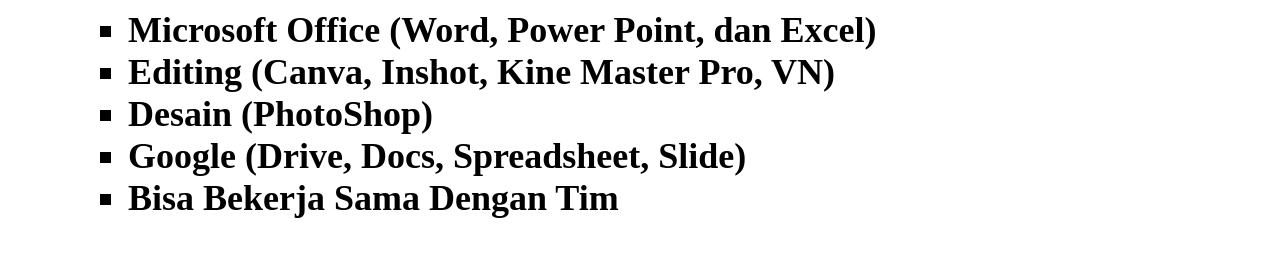
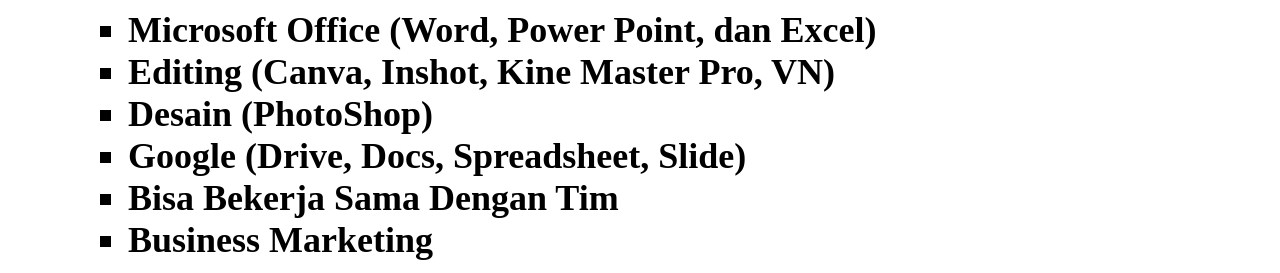
Before and after one commit to Martasya/web-basic-seal, a plain HTML site: page biodata.html in a window 1280 px wide. Shown: the part 479-752 px from the top of the page. Drawn offline with Linux system fonts and the light colour scheme.

Commit message:
initial commit

```diff
--- a/biodata.html
+++ b/biodata.html
@@ -23,6 +23,7 @@
             <li>Desain (PhotoShop)</li>
             <li>Google (Drive, Docs, Spreadsheet, Slide)</li>
             <li>Bisa Bekerja Sama Dengan Tim</li>
+            <li>Business Marketing</li>
         <ul>
         <h2>Kontak Saya</h2>
         <a href="https://intagram.com/auw-caa"> Instagram</a>
```
